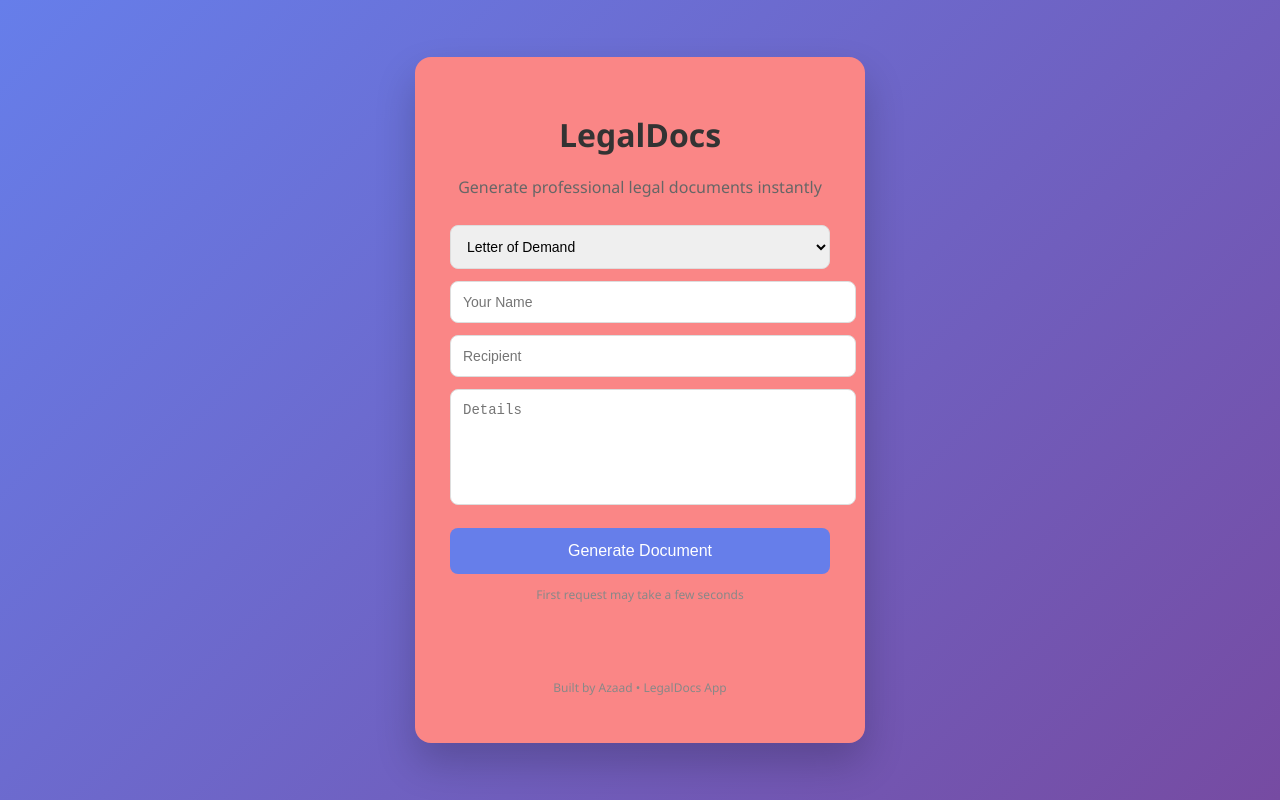
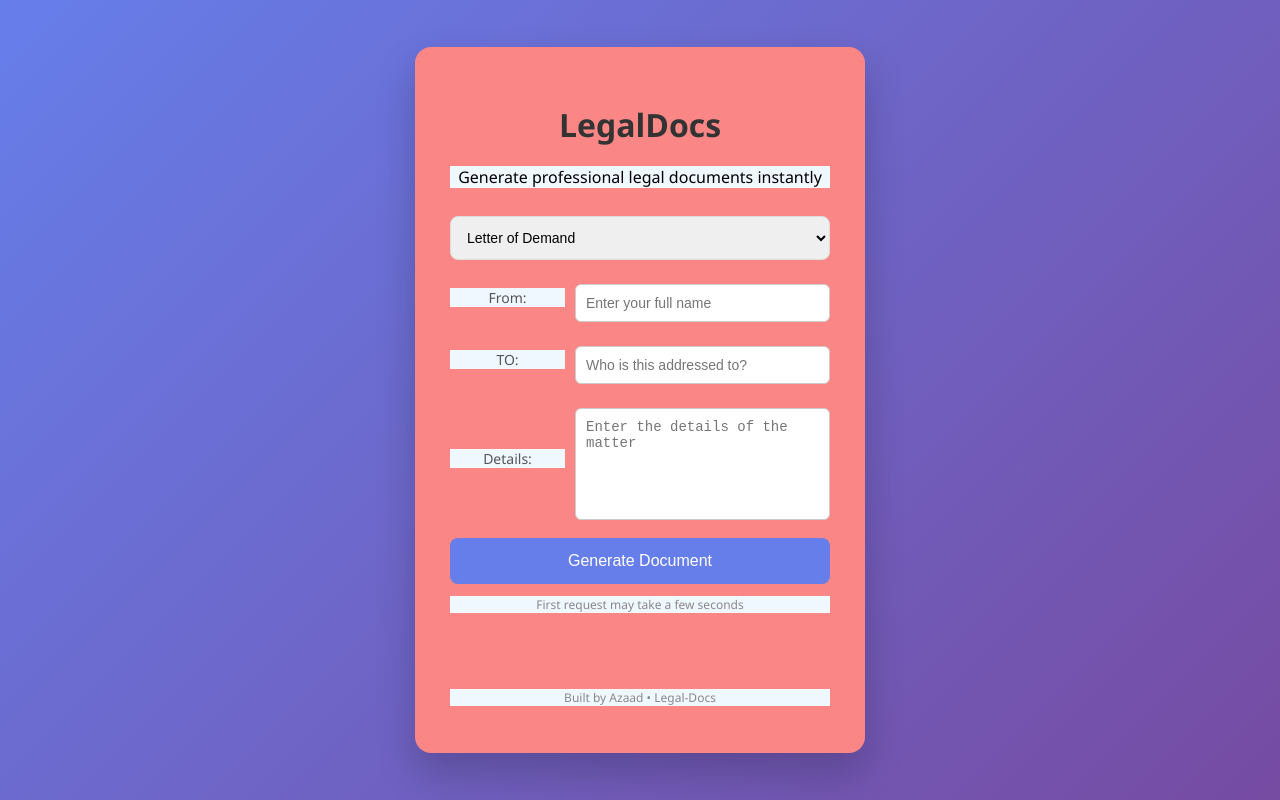
Before and after one commit to AzaadB/Legal-Docs, a React (Create React App) app in the folder client/: page / in a window 1280 px wide. Built offline with nearby package versions, Linux system fonts and the light colour scheme; no server answers.

Commit message:
UI improvements + validation

```diff
--- a/client/src/App.css
+++ b/client/src/App.css
@@ -9,6 +9,11 @@ body {
   justify-content: center;
   align-items: center;
   height: 100vh;
+}
+
+p {
+  background-color: aliceblue;
+  color: black;
 }
 
 .card {
@@ -60,6 +65,28 @@ button:hover {
   transform: translateY(-2px);
 }
 
+.row {
+  display: flex;
+  align-items: center;
+  margin-top: 12px;
+  gap: 10px;
+}
+
+.row label {
+  width: 115px;
+  font-size: 14px;
+  color: #555;
+  background-color: aliceblue;
+}
+
+.row input,
+.row textarea {
+  flex: 1;
+  padding: 10px;
+  border-radius: 6px;
+  border: 1px solid #ccc;
+}
+
 /* subtle animation */
 @keyframes fadeIn {
   from {
--- a/client/src/App.js
+++ b/client/src/App.js
@@ -52,9 +52,7 @@ function App() {
       <div className='card'>
         <h1>LegalDocs</h1>
 
-        <p style={{ color: '#666', marginBottom: '15px' }}>
-          Generate professional legal documents instantly
-        </p>
+        <p>Generate professional legal documents instantly</p>
 
         <select onChange={(e) => setDocType(e.target.value)}>
           <option value='demand'>Letter of Demand</option>
@@ -62,18 +60,29 @@ function App() {
           <option value='motion'>Notice of Motion</option>
         </select>
 
+        <div className='row'>
+          <label>From:</label>
           <input
-          placeholder='Your Name'
+            placeholder='Enter your full name'
             onChange={(e) => setName(e.target.value)}
           />
+        </div>
+
+        <div className='row'>
+          <label>TO:</label>
           <input
-          placeholder='Recipient'
+            placeholder='Who is this addressed to?'
             onChange={(e) => setRecipient(e.target.value)}
           />
+        </div>
+
+        <div className='row'>
+          <label>Details:</label>
           <textarea
-          placeholder='Details'
+            placeholder='Enter the details of the matter'
             onChange={(e) => setDetails(e.target.value)}
           />
+        </div>
 
         <button onClick={generateDoc}>Generate Document</button>
         <p style={{ fontSize: 12, color: '#888' }}>
@@ -82,7 +91,7 @@ function App() {
         <br />
         <br />
         <p style={{ marginTop: 20, fontSize: 12, color: '#888' }}>
-          Built by Azaad • LegalDocs App
+          Built by Azaad • Legal-Docs
         </p>
       </div>
     </div>
```
Lines whose indentation alone changed are shown as unchanged.
